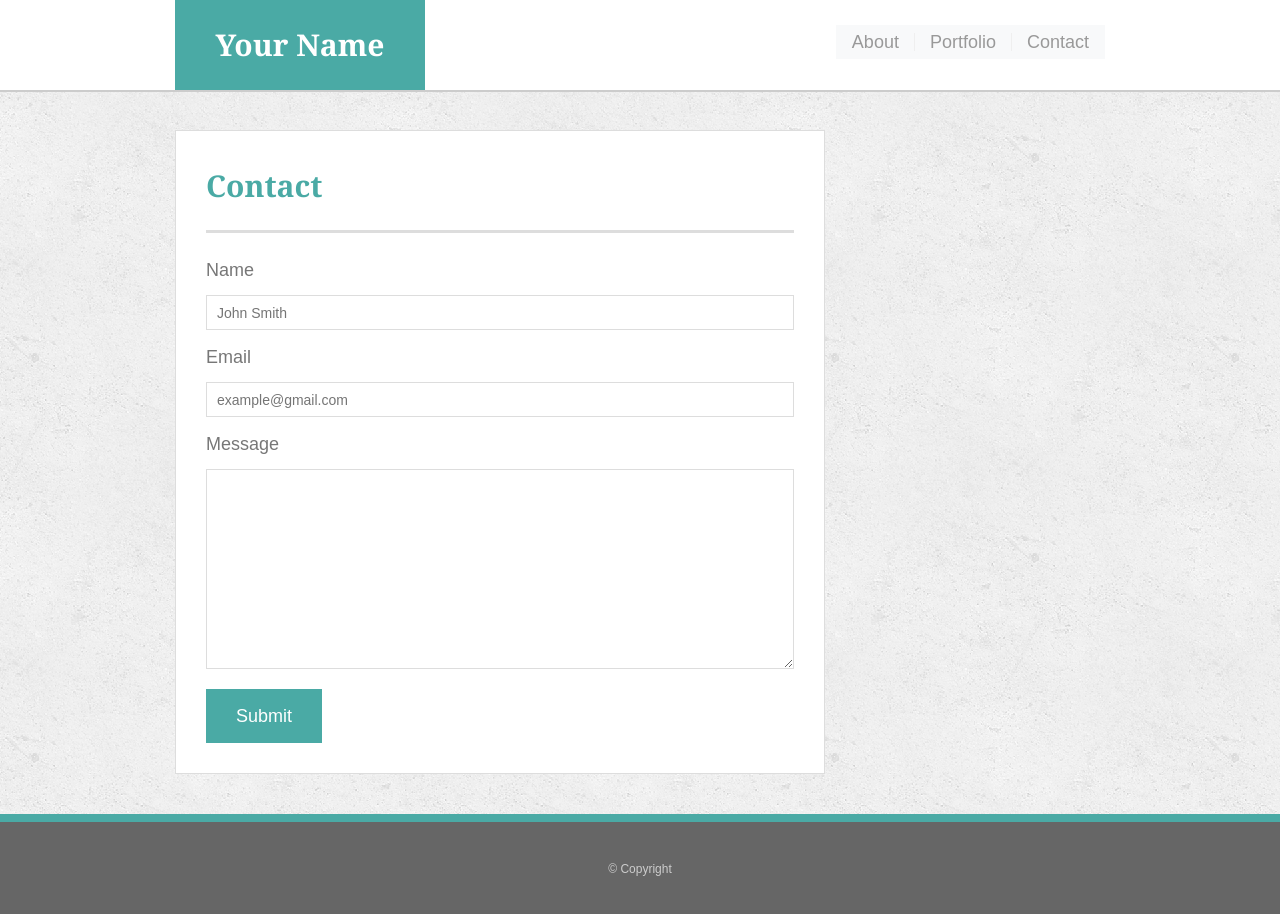
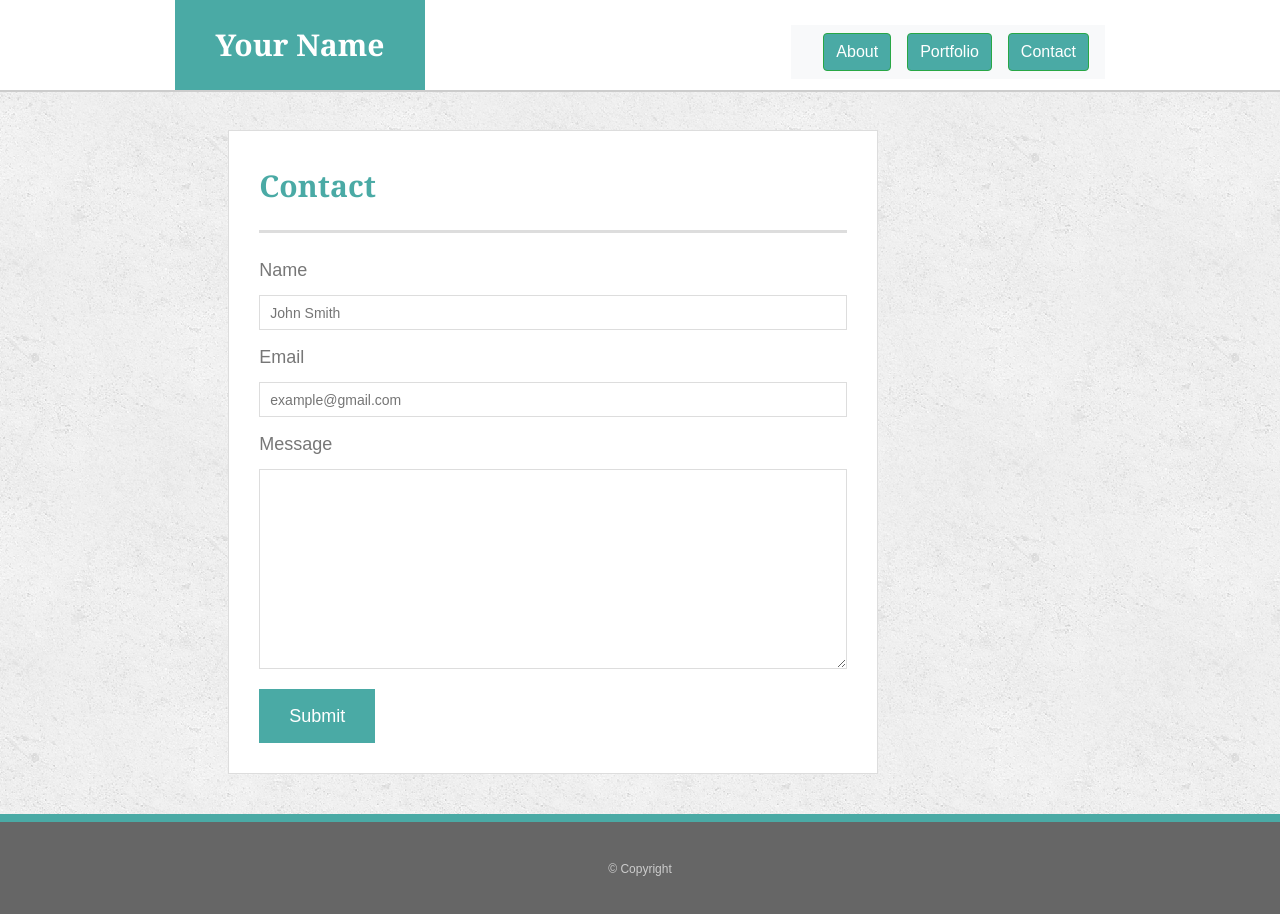
Before and after one commit to IsaiahFlagg/02-bootstrap-portfolio, a plain HTML site: page contact.html in a window 1280 px wide. Drawn offline with nearby package versions, Linux system fonts and the light colour scheme.

Commit message:
added responsiveness

```diff
--- a/assets/css/style.css
+++ b/assets/css/style.css
@@ -8,6 +8,17 @@ body {
 
   /* Visual */
   background: url("../images/concrete_seamless.png");
+}
+
+button {
+  margin-left: 1rem;
+  background-color: #4aaaa5 !important;
+  border: 1px solid #666;
+}
+
+.btn-success:hover {
+  background-color: #000 !important;
+  border: 1px solid #000 !important;
 }
 
 * {
@@ -150,13 +161,10 @@ nav li {
 
 nav a {
   /* Typography */
-  color: #999;
+  color: white;
   text-decoration: none;
 }
 
-nav a:hover {
-  color: #666;
-}
 
 nav li:first-child {
   /* Box-model */
--- a/contact.html
+++ b/contact.html
@@ -1,5 +1,6 @@
 <!doctype html>
 <html lang="en-us">
+
 <head>
   <meta charset="UTF-8">
   <title>Contact | Your Name</title>
@@ -8,6 +9,7 @@
     integrity="sha384-TX8t27EcRE3e/ihU7zmQxVncDAy5uIKz4rEkgIXeMed4M0jlfIDPvg6uqKI2xXr2" crossorigin="anonymous">
   <link rel="stylesheet" type="text/css" href="assets/css/style.css">
 </head>
+
 <body>
 
   <div class="wrapper">
@@ -22,16 +24,30 @@
           </button>
           <div class="collapse navbar-collapse" id="navbarNav">
             <ul class="navbar-nav">
-            <li class="nav-item active"><a href="index.html">About</a></li>
-            <li class="nav-item active"><a href="portfolio.html">Portfolio</a></li>
-            <li class="nav-item active"><a href="contact.html">Contact</a></li>
+              <a href="index.html">
+                <button type="button" class="btn btn-success">
+                  <li class="nav-item active">About</li>
+                </button>
+              </a>
+              <a href="portfolio.html">
+                <button type="button" class="btn btn-success">
+                  <li class="nav-item active">Portfolio</li>
+                </button>
+              </a>
+              <a href="contact.html">
+                <button type="button" class="btn btn-success">
+                  <li class="nav-item active">Contact</li>
+                </button>
+              </a>
             </ul>
           </div>
         </nav>
       </div>
     </header>
 
-  <main class="container">
+    <main class="container-fluid">
+      <div class="row justify-content-center">
+        <div class="col-md-8 col-lg-8 col-xs-12 col-sm-12">
           <section class="main-section">
             <h1>Contact</h1>
 
@@ -54,7 +70,8 @@
             </form>
 
           </section>
-
+        </div>
+      </div>
     </main>
     <div class="push"></div>
   </div>
@@ -64,7 +81,12 @@
       &copy; Copyright
     </div>
   </footer>
-  <script src="https://code.jquery.com/jquery-3.5.1.slim.min.js" integrity="sha384-DfXdz2htPH0lsSSs5nCTpuj/zy4C+OGpamoFVy38MVBnE+IbbVYUew+OrCXaRkfj" crossorigin="anonymous"></script>
-<script src="https://cdn.jsdelivr.net/npm/bootstrap@4.5.3/dist/js/bootstrap.bundle.min.js" integrity="sha384-ho+j7jyWK8fNQe+A12Hb8AhRq26LrZ/JpcUGGOn+Y7RsweNrtN/tE3MoK7ZeZDyx" crossorigin="anonymous"></script>
+  <script src="https://code.jquery.com/jquery-3.5.1.slim.min.js"
+    integrity="sha384-DfXdz2htPH0lsSSs5nCTpuj/zy4C+OGpamoFVy38MVBnE+IbbVYUew+OrCXaRkfj"
+    crossorigin="anonymous"></script>
+  <script src="https://cdn.jsdelivr.net/npm/bootstrap@4.5.3/dist/js/bootstrap.bundle.min.js"
+    integrity="sha384-ho+j7jyWK8fNQe+A12Hb8AhRq26LrZ/JpcUGGOn+Y7RsweNrtN/tE3MoK7ZeZDyx"
+    crossorigin="anonymous"></script>
 </body>
+
 </html>
```
Also changed, not shown: index.html (+16 -4 lines), portfolio.html (+22 -6 lines). Lines whose indentation alone changed are shown as unchanged.
